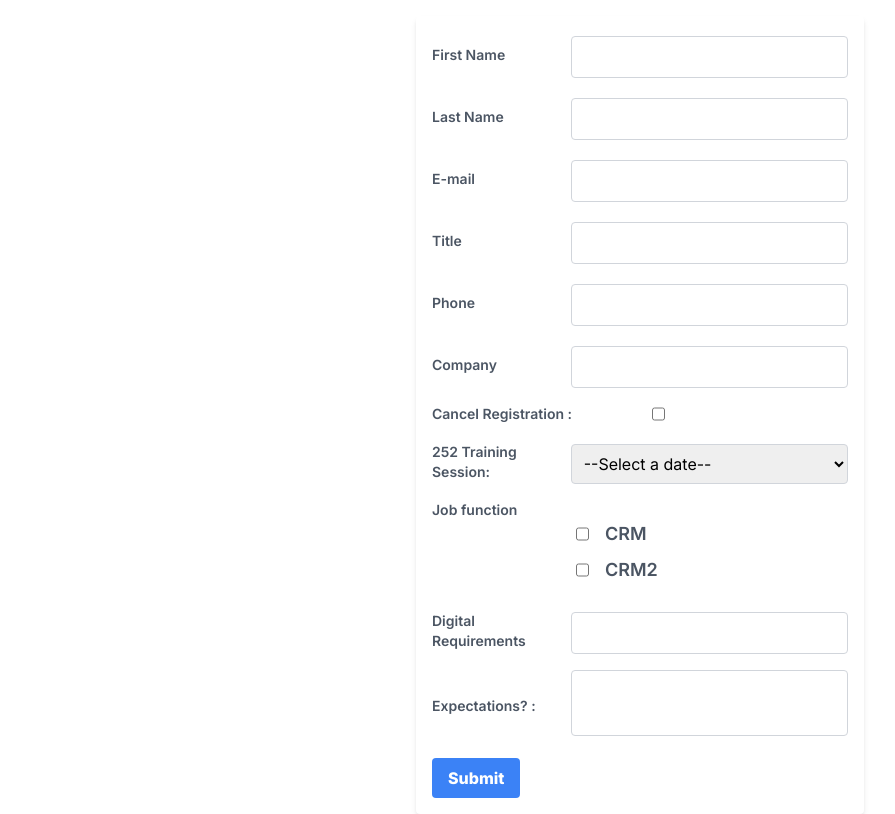
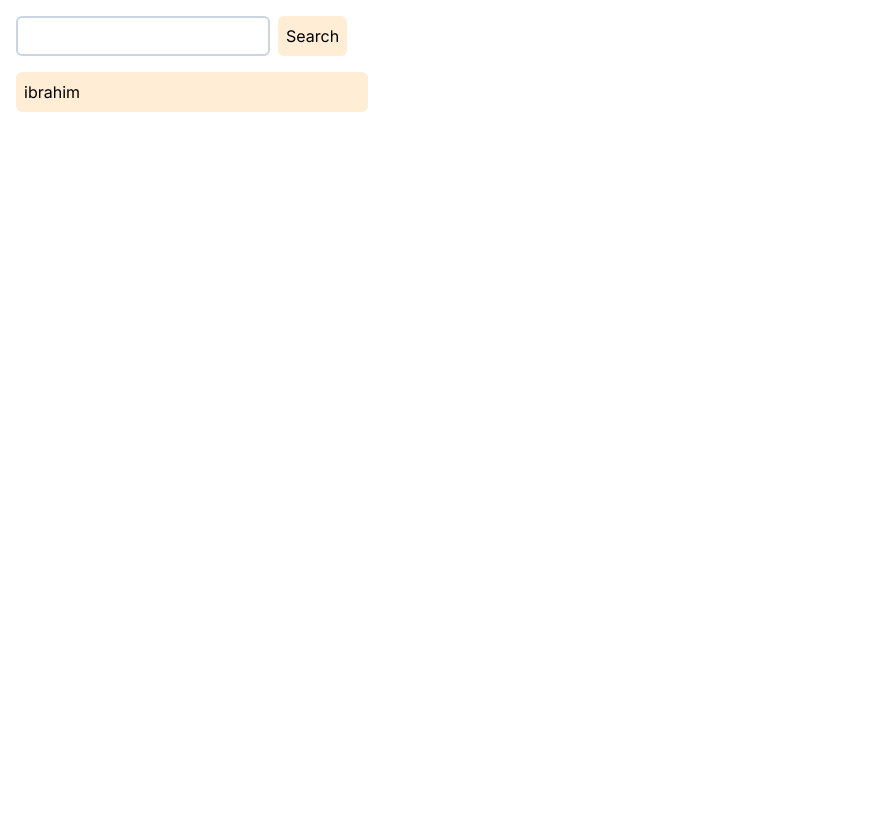
Before and after one commit to Ibrahim1210/work-shop, a Next.js app: page / in a window 1280 px wide. Shown: the whole page, without its empty margins (0-895 px from the left). Built offline with nearby package versions, Linux system fonts and the light colour scheme.

Commit message:
refactor

```diff
--- a/src/app/page.tsx
+++ b/src/app/page.tsx
@@ -1,5 +1,6 @@
 "use client";
 import Form from "./components/form";
+import { SearchHistory } from "./projects/SearchHistory";
 export default function Home() {
-  return <Form />;
+  return <SearchHistory />;
 }
--- /dev/null
+++ b/src/app/projects/SearchHistory.tsx
@@ -0,0 +1,30 @@
+import { useState } from "react";
+
+export const SearchHistory = () => {
+  const [searchList, setSearchList] = useState(["ibrahim"]);
+  const [search, setSearch] = useState("");
+  return (
+    <div className="w-96 p-4 flex flex-col gap-4">
+      <div className="flex flex-row gap-2">
+        <input
+          type="text"
+          value={search}
+          onChange={e=>{
+            console.log(e.target.value);
+            setSearch(e.target.value)}}
+          className="border-2 border-slate-300 rounded-md px-2"
+        />
+        <button className="bg-orange-100 p-2 rounded-md" onClick={()=>{
+            //listeye ekle
+           // searchList.push(search)
+            setSearchList([search,...searchList])
+            //search i resetle
+            setSearch("")
+        }}>Search</button>
+      </div>
+      {
+        searchList.map((el,i)=><p key={i}  className="bg-orange-100 p-2 rounded-md mb-2">{el}</p>)
+      }
+    </div>
+  );
+};
```
